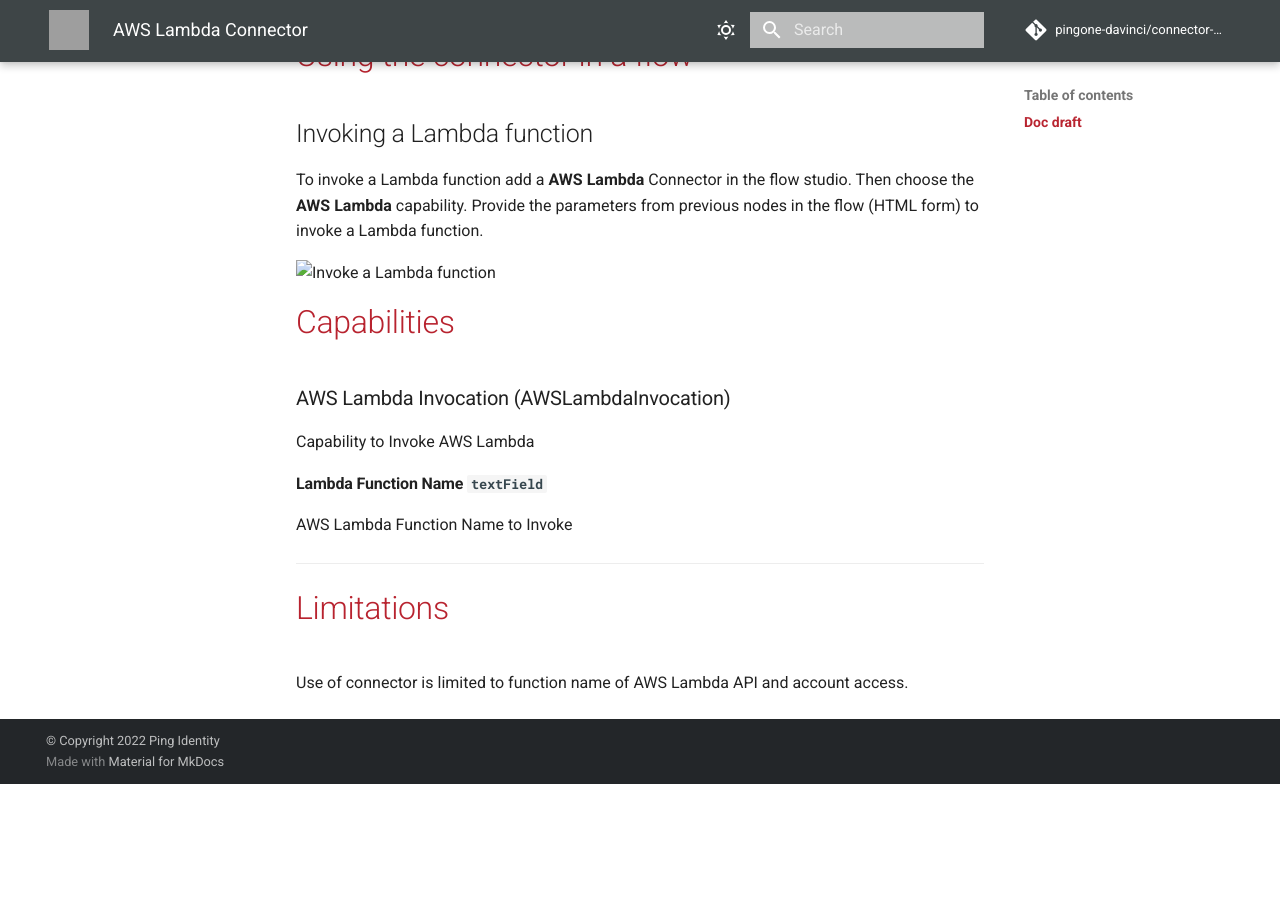
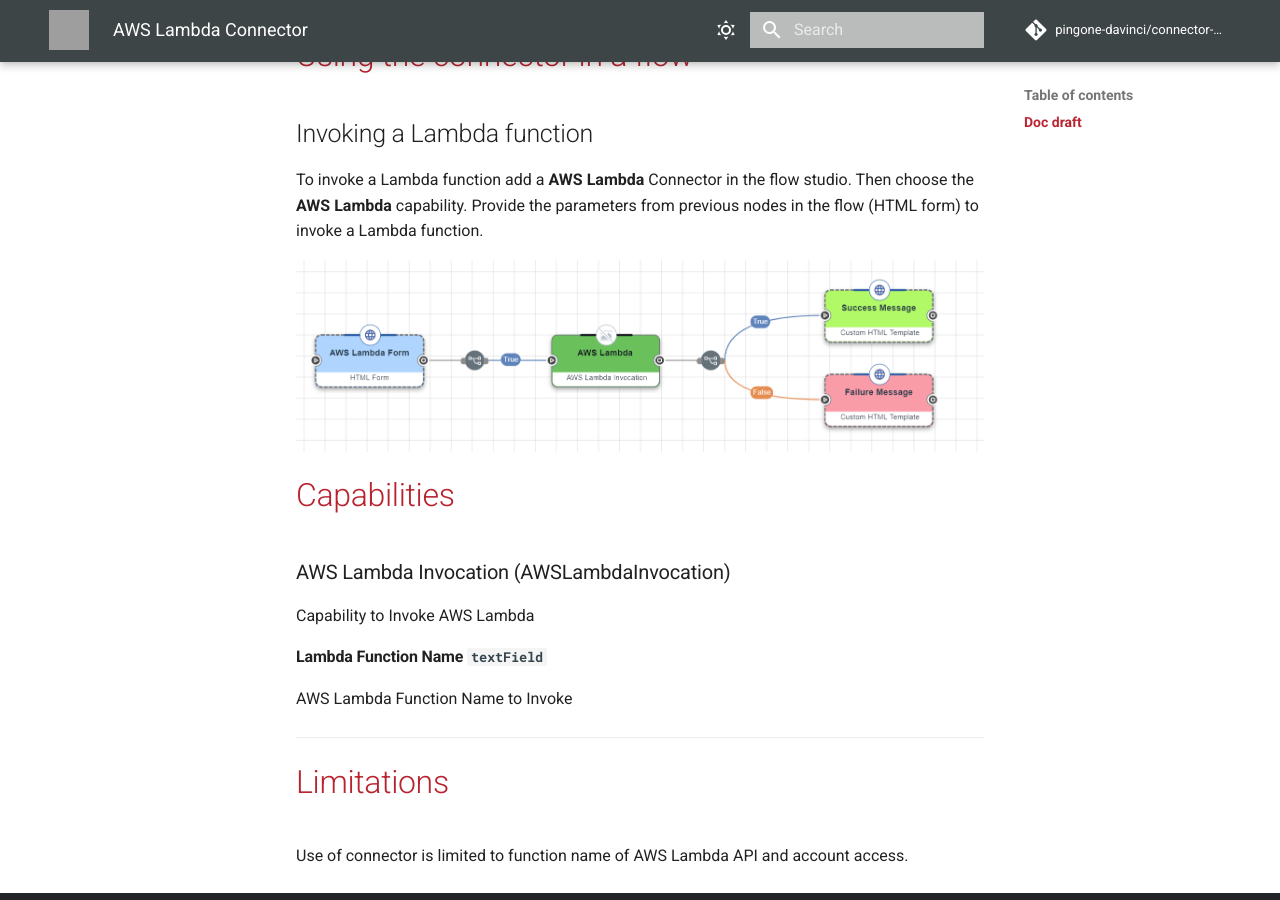
Before and after one commit to pingone-davinci/documentation, an MkDocs documentation site: the page built from docs/aws-lambda/README.md, in a window 1280 px wide and 900 px high, scrolled down 1388 px. Built offline with MkDocs 1.6.1 and Material for MkDocs 9.7.7, drawn with Linux system fonts in a browser that asks for light colours; comment, search, counter and statistics services are not loaded; before the commit the page ends 2172 px from its top, so only the background shows below that; grey boxes are pictures that could not be loaded.

Commit message:
Update README.md

```diff
--- a/docs/aws-lambda/README.md
+++ b/docs/aws-lambda/README.md
@@ -44,7 +44,7 @@
 
 To invoke a Lambda function add a **AWS Lambda** Connector in the flow studio. Then choose the **AWS Lambda** capability. Provide the parameters from previous nodes in the flow (HTML form) to invoke a Lambda function.
 
-![Invoke a Lambda function](../assets/InvokeLambda.PNG)
+![Invoke a Lambda function](InvokeLambda.PNG)
 
 # Capabilities
 
```
